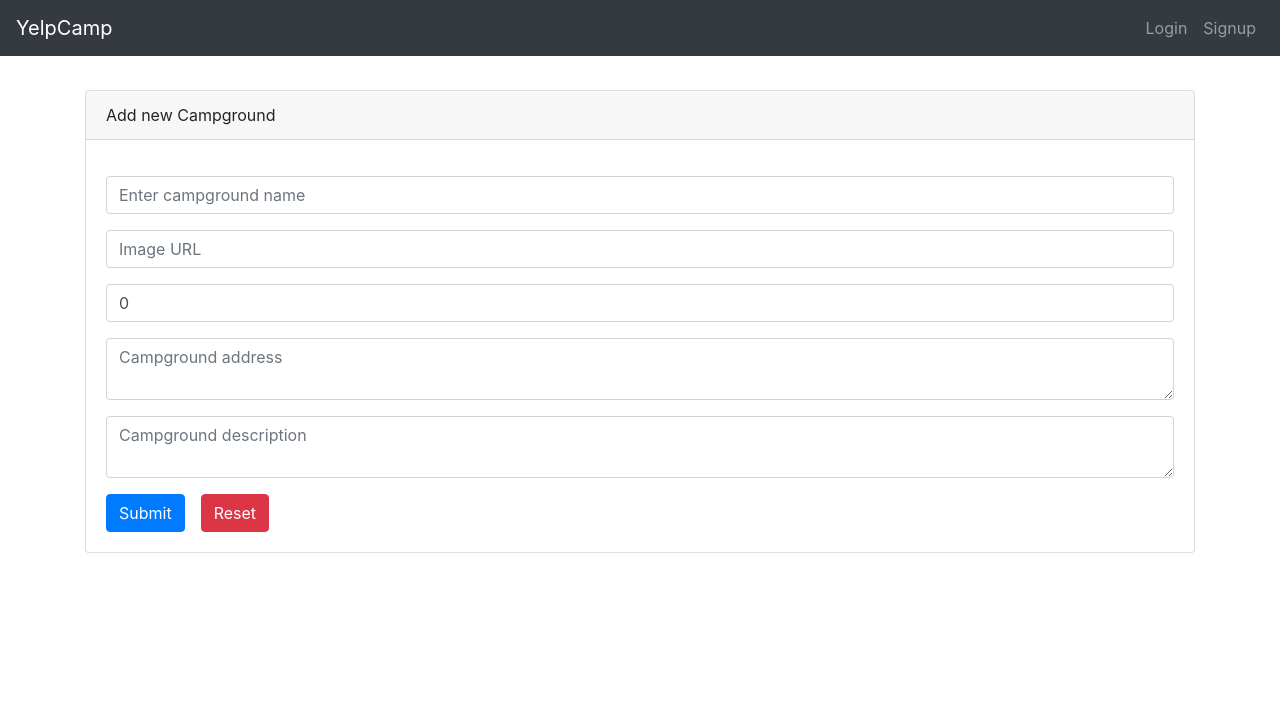
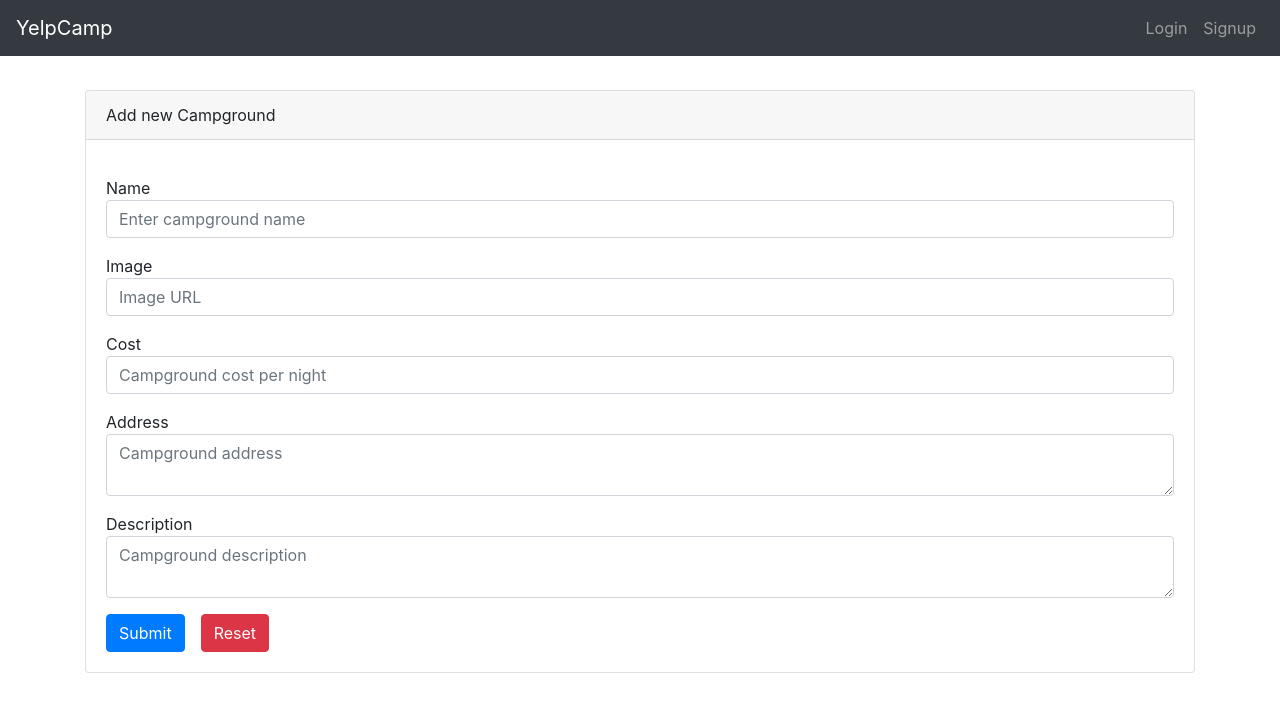
Before and after one commit to harshjo/yelpCamp-vue, a Vue app: page /campgrounds/new in a window 1280 px wide. Shown: the top 712 px of the page. Built offline with nearby package versions, Linux system fonts and the light colour scheme.

Commit message:
added label to forms

```diff
--- a/src/router/index.js
+++ b/src/router/index.js
@@ -43,6 +43,10 @@ const routes = [
     path: '/register',
     name: 'Register',
     component: () => import('../views/Register.vue')
+  },
+  {
+    path: '*',
+    component: () => import('../views/FourOFour.vue')
   }
 ]
 
--- a/src/views/Campgrounds/edit.vue
+++ b/src/views/Campgrounds/edit.vue
@@ -17,7 +17,6 @@
             <div class="my-3">
               <p class="mb-0">Image</p>
               <b-form-input
-                class="my-3"
                 type="url"
                 placeholder="Image URL"
                 v-model="campground.image"
@@ -27,7 +26,6 @@
             <div class="my-3">
               <p class="mb-0">Cost</p>
               <b-form-input
-                class="my-3"
                 type="number"
                 placeholder="Campground cost per night"
                 v-model="campground.price"
@@ -37,7 +35,6 @@
             <div class="my-3">
               <p class="mb-0">Address</p>
               <b-form-textarea
-                class="my-3"
                 placeholder="Campground address"
                 v-model="campground.address"
                 required
@@ -46,7 +43,6 @@
             <div class="my-3">
               <p class="mb-0">Description</p>
               <b-form-textarea
-                class="my-3"
                 placeholder="Campground description"
                 v-model="campground.description"
                 required
--- a/src/views/Campgrounds/new.vue
+++ b/src/views/Campgrounds/new.vue
@@ -5,39 +5,49 @@
       <b-container>
         <b-card header="Add new Campground" style="max-width: 100%">
           <b-form @submit="onSubmit">
+            <div class="my-3">
+              <p class="mb-0">Name</p>
               <b-form-input
-              class="my-3"
                 type="text"
                 placeholder="Enter campground name"
                 v-model="campground.name"
                 required
               ></b-form-input>
+            </div>
+            <div class="my-3">
+              <p class="mb-0">Image</p>
               <b-form-input
-              class="my-3"
                 type="url"
                 placeholder="Image URL"
                 v-model="campground.image"
                 required
               ></b-form-input>
+            </div>
+            <div class="my-3">
+              <p class="mb-0">Cost</p>
               <b-form-input
-              class="my-3"
                 type="number"
                 placeholder="Campground cost per night"
                 v-model="campground.price"
                 required
               ></b-form-input>
+            </div>
+            <div class="my-3">
+              <p class="mb-0">Address</p>
               <b-form-textarea
-              class="my-3"
                 placeholder="Campground address"
                 v-model="campground.address"
                 required
               ></b-form-textarea>
+            </div>
+            <div class="my-3">
+              <p class="mb-0">Description</p>
               <b-form-textarea
-              class="my-3"
                 placeholder="Campground description"
                 v-model="campground.description"
                 required
               ></b-form-textarea>
+            </div>
             <b-button type="submit" variant="primary" :disabled="disableSubmit"
               >Submit</b-button
             >
@@ -63,7 +73,7 @@ export default {
       campground: {
         name: "",
         image: "",
-        price: 0,
+        price: null,
         address: "",
         description: "",
       },
@@ -97,6 +107,7 @@ export default {
 <style scoped>
 .content {
   margin-top: 90px;
+  margin-bottom: 20px;
 }
 #heading {
   text-align: center;
--- /dev/null
+++ b/src/views/FourOFour.vue
@@ -0,0 +1,3 @@
+<template>
+    <h1>$)$)$)$)$)$))$)$)$)$  galat $($($($($($($($($(</h1>
+</template>
```
Lines whose indentation alone changed are shown as unchanged.
